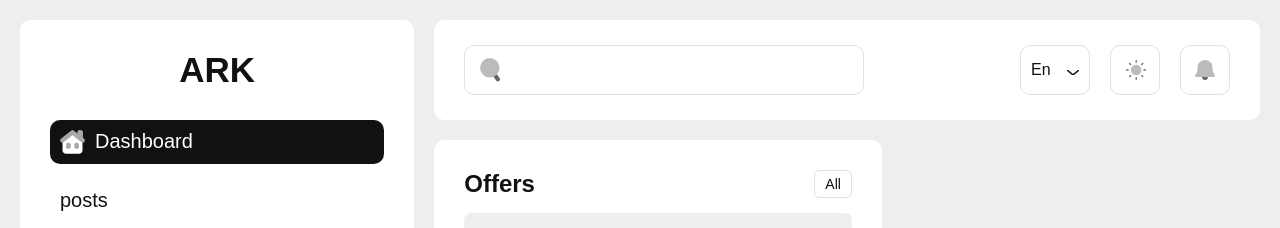
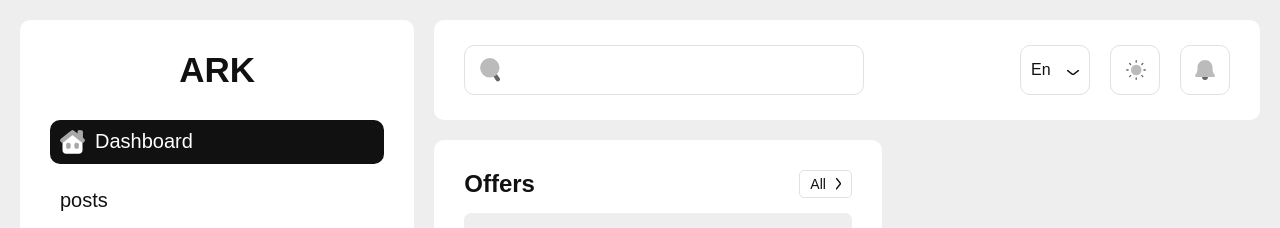
Before and after one commit to ark1111/ark-panel, a React (Vite) app: page / in a window 1280 px wide. Shown: the top 228 px of the page. Built offline with nearby package versions, Linux system fonts and the light colour scheme; a web font is replaced by a local one.

Commit message:
feat : Offers / ArrowRight1 icon

```diff
--- /dev/null
+++ b/src/assets/ArrowRight1.tsx
@@ -0,0 +1,30 @@
+type Props = {
+  width?: string;
+  color?: string;
+  strokeWidth?: string;
+};
+
+const ArrowRight1 = ({ width, color, strokeWidth }: Props) => {
+  return (
+    <svg
+      id="Layer_1"
+      data-name="Layer 1"
+      xmlns="http://www.w3.org/2000/svg"
+      width={width || "20px"}
+      viewBox="0 0 6.66 15.07"
+    >
+      <polyline
+        points=".55 .54 6.11 7.53 .55 14.53"
+        style={{
+          fill: "none",
+          stroke: color || "#111",
+          strokeLinecap: "round",
+          strokeLinejoin: "round",
+          strokeWidth: strokeWidth || "3px",
+        }}
+      />
+    </svg>
+  );
+};
+
+export default ArrowRight1;
--- a/src/page/dashboard/components/Offers.tsx
+++ b/src/page/dashboard/components/Offers.tsx
@@ -16,14 +16,12 @@ import {
 } from "./Offers.styled";
 import { useTranslate } from "../../../locals/useTranslate";
 import { OffersList } from "./mockData";
+import ArrowRight1 from "../../../assets/ArrowRight1";
+import { useTheme } from "styled-components";
 
 type Props = {};
 
 const statusColorList = ["#AEC670", "#FAAB01", "#ED413E"];
-
-const Offers = (props: Props) => {
-  const { translate } = useTranslate();
-  const [data, setData] = useState(OffersList);
 
 const getStatusColor = (point: number): number => {
   let colorIndex;
@@ -36,12 +34,23 @@ const Offers = (props: Props) => {
   }
   return colorIndex;
 };
+
+const Offers = (props: Props) => {
+  const { translate } = useTranslate();
+  const theme = useTheme();
+  const [data, setData] = useState(OffersList);
+
   return (
     <Box>
       <Header>
         <HeaderTitle>{translate("Offers")}</HeaderTitle>
         <HeaderButton>
           <HeaderButtonText>{translate("All")}</HeaderButtonText>
+          <ArrowRight1
+            width="5px"
+            strokeWidth="2"
+            color={theme.colors.surfaceText}
+          />
         </HeaderButton>
       </Header>
       <List>
```
Also changed, not shown: public/assets/icon/arrow-right-1.svg (added). Lines whose indentation alone changed are shown as unchanged.
